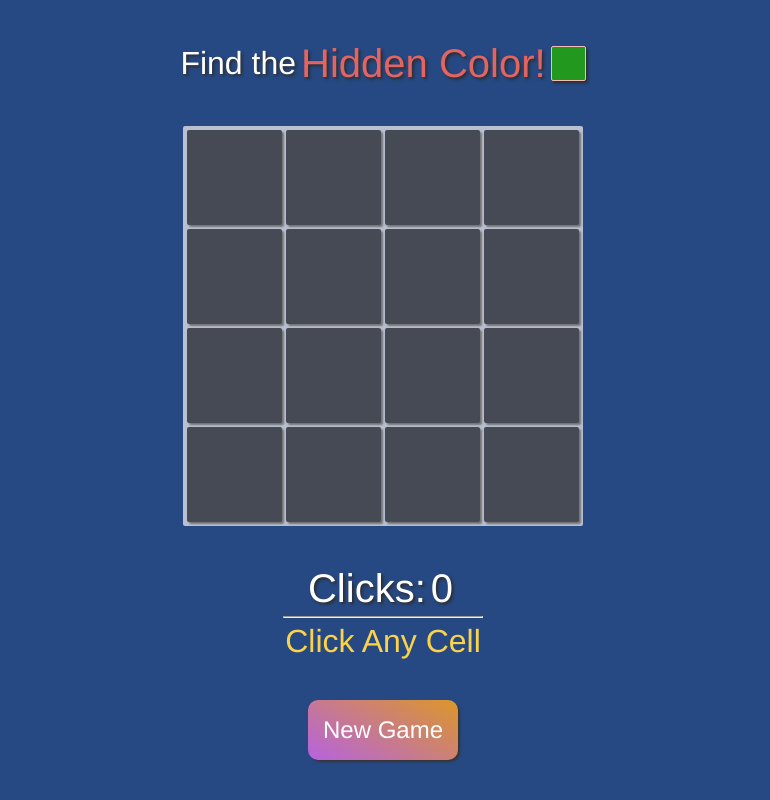
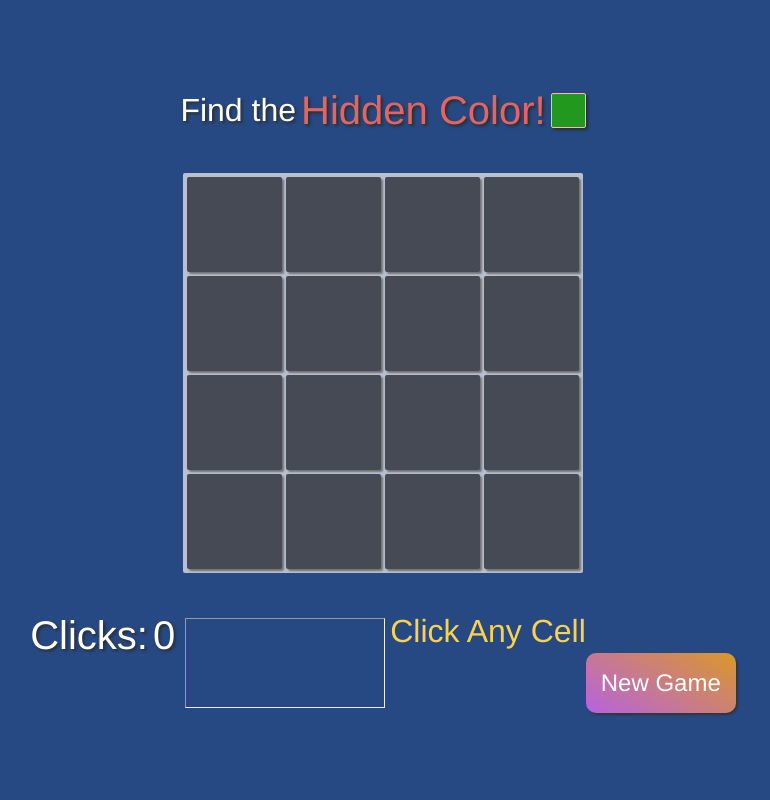
Before and after one commit to UD-B/mini-game, a React (Vite) app: page / in a window 1280 px wide. Shown: the whole page, without its empty margins (257-1027 px from the left). Built offline with nearby package versions, Linux system fonts and the light colour scheme.

Commit message:
final for real

```diff
--- a/src/index.css
+++ b/src/index.css
@@ -96,6 +96,11 @@ body {
     box-shadow: 2px 2px 2px rgb(114, 114, 114);
 }
 
+.footer {
+    display: flex;
+    justify-content: center;
+}
+
 #clicks-row {
     display: flex;
     justify-content: center;
@@ -111,6 +116,7 @@ body {
 }
 
 #hr {
+    display: flex;
     width: 200px;
     justify-self: center;
     margin: 5px;
```
